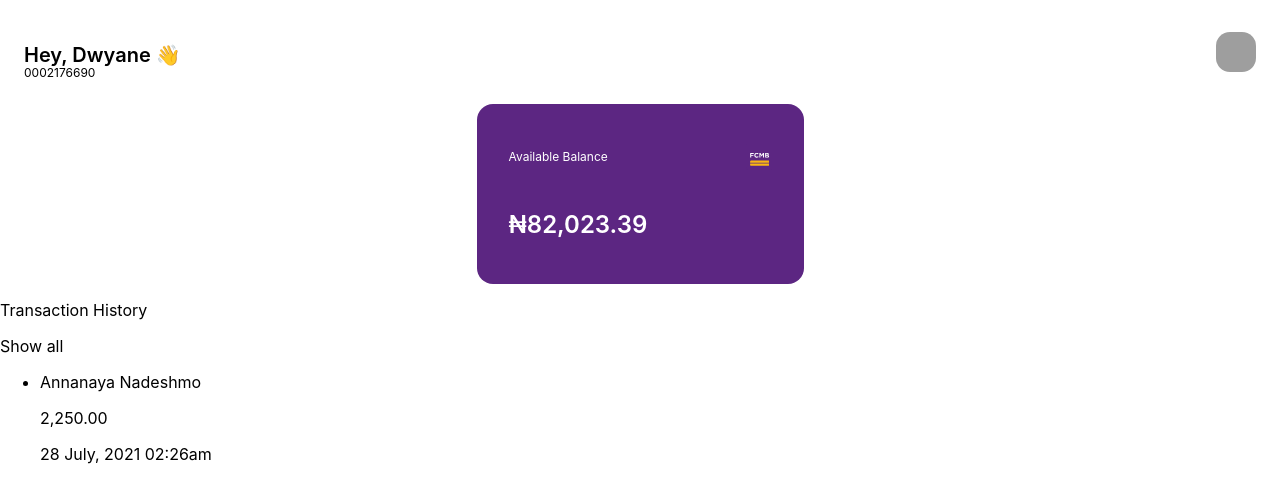
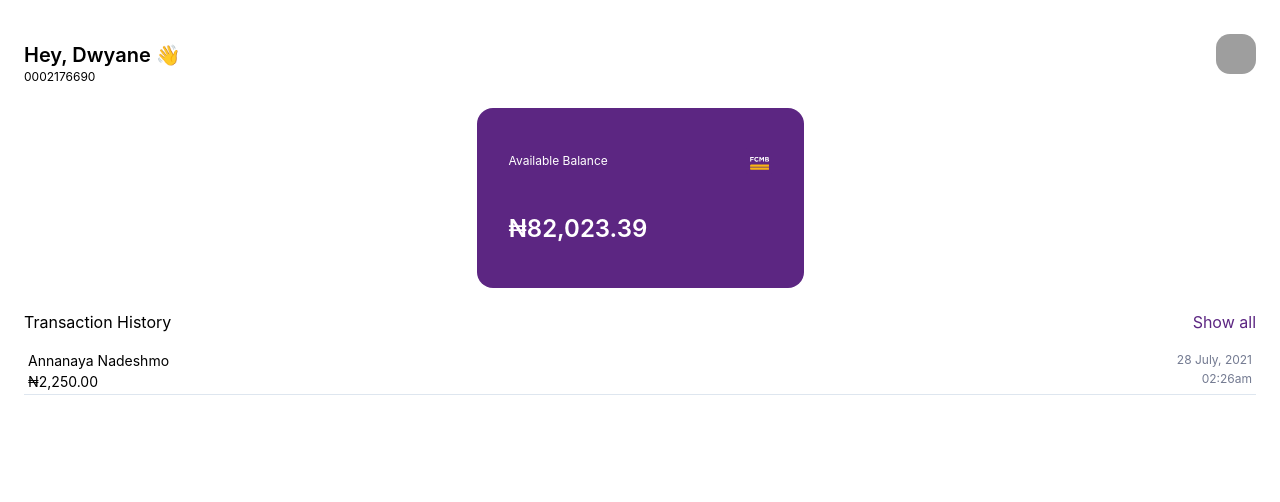
Before and after one commit to juanhart1/okra-take-home-assessment, a Next.js app: page /account-overview in a window 1280 px wide. Shown: the top 502 px of the page. Built offline with nearby package versions, Linux system fonts and the light colour scheme; grey boxes are pictures that could not be loaded.

Commit message:
Implemented MVP of TransactionHistory component

```diff
--- a/src/components/AccountDetails/AccountDetails.js
+++ b/src/components/AccountDetails/AccountDetails.js
@@ -12,7 +12,7 @@ const UserName = styled.p`
     font-size: 20px;
     font-weight: 600;
     line-height: 22px;
-    margin-bottom: 0;
+    margin-bottom: 4px;
 `;
 const UserAccountNumber = styled.p`
     margin: 0;
--- a/src/components/TransactionHistory/TransactionHistory.js
+++ b/src/components/TransactionHistory/TransactionHistory.js
@@ -1,17 +1,71 @@
+import styled from 'styled-components';
+
+const Wrapper = styled.div`
+  padding: 24px;
+`;
+
+const Header = styled.div`
+  display: flex;
+  justify-content: space-between;
+`;
+
+const TransactionHistoryText = styled.p`
+  margin: 0;
+`;
+
+const ShowAllText = styled.p`
+  margin: 0;
+  color: #5C2682;
+`;
+
+const TransactionDetails = styled.div``;
+
+const DetailsList = styled.ul`
+  padding: 0;
+`;
+
+const DetailListItem = styled.li`
+  list-style-type: none;
+  display: flex;
+  justify-content: space-between;
+  border-bottom: 1px solid #DEE6EF;
+
+  p {
+    margin: 4px;
+  }
+`;
+
+const TransactionNameAndAmount = styled.div`
+  font-size: 14px;
+`;
+
+const TransactionDetailsDate = styled.div`
+  font-size: 12px;
+  text-align: end;
+  color: #737A91;
+`;
+
 export default function TransactionHistory({ ...rest }) {
   return (
-    <div {...rest}>
-      <div>
-        <p> Transaction History </p>
-        <p> Show all </p>
-        <ul>
-          <li>
-            <p> Annanaya Nadeshmo </p>
-            <p> 2,250.00 </p>
-            <p> 28 July, 2021 02:26am </p>
-          </li>
-        </ul>
-      </div>
-    </div>
+    <Wrapper {...rest}>
+      <Header>
+        <TransactionHistoryText> Transaction History </TransactionHistoryText>
+        <ShowAllText> Show all </ShowAllText>
+      </Header>
+      <TransactionDetails>
+        <DetailsList>
+          <DetailListItem>
+            <TransactionNameAndAmount>
+              <p> Annanaya Nadeshmo </p>
+              <p> ₦2,250.00 </p>
+            </TransactionNameAndAmount>
+            <TransactionDetailsDate>
+              <p> 28 July, 2021 </p>
+              <p> 02:26am </p>
+            </TransactionDetailsDate>
+          </DetailListItem>
+        </DetailsList>
+      </TransactionDetails>
+    </Wrapper>
   )
 }
```
